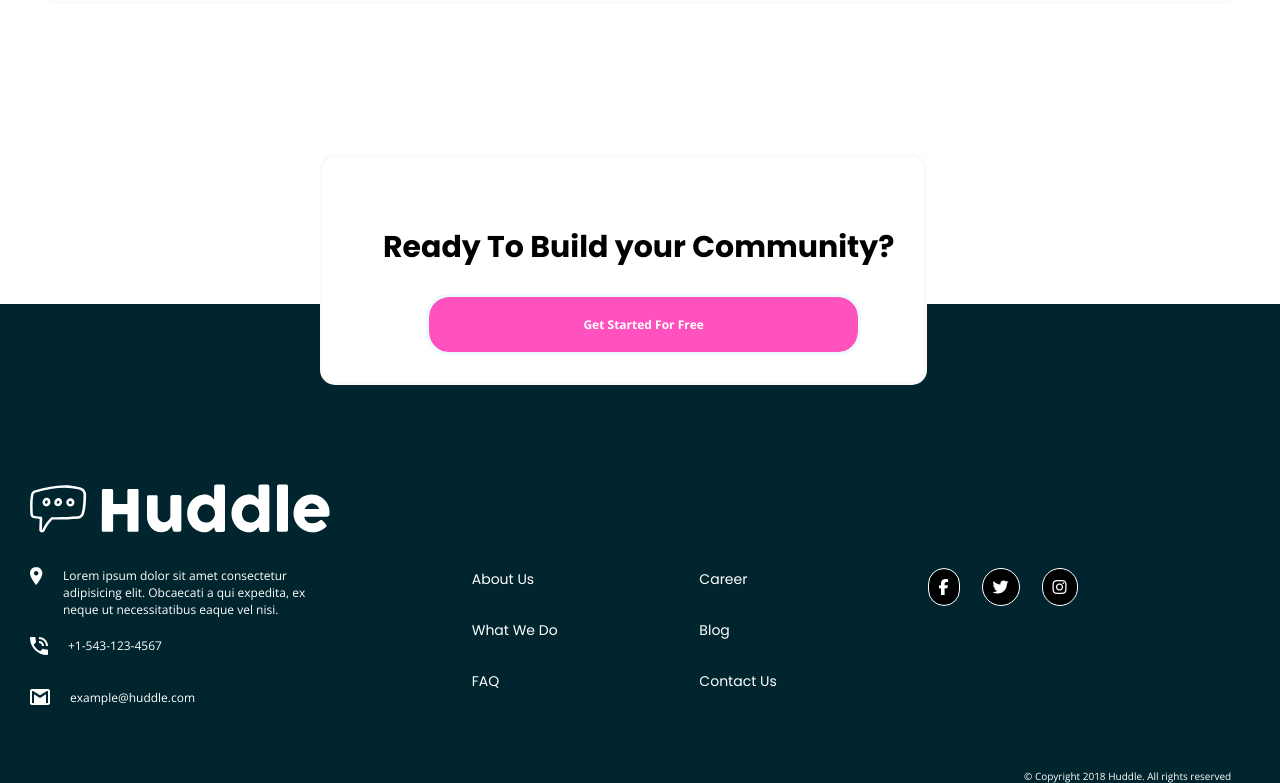
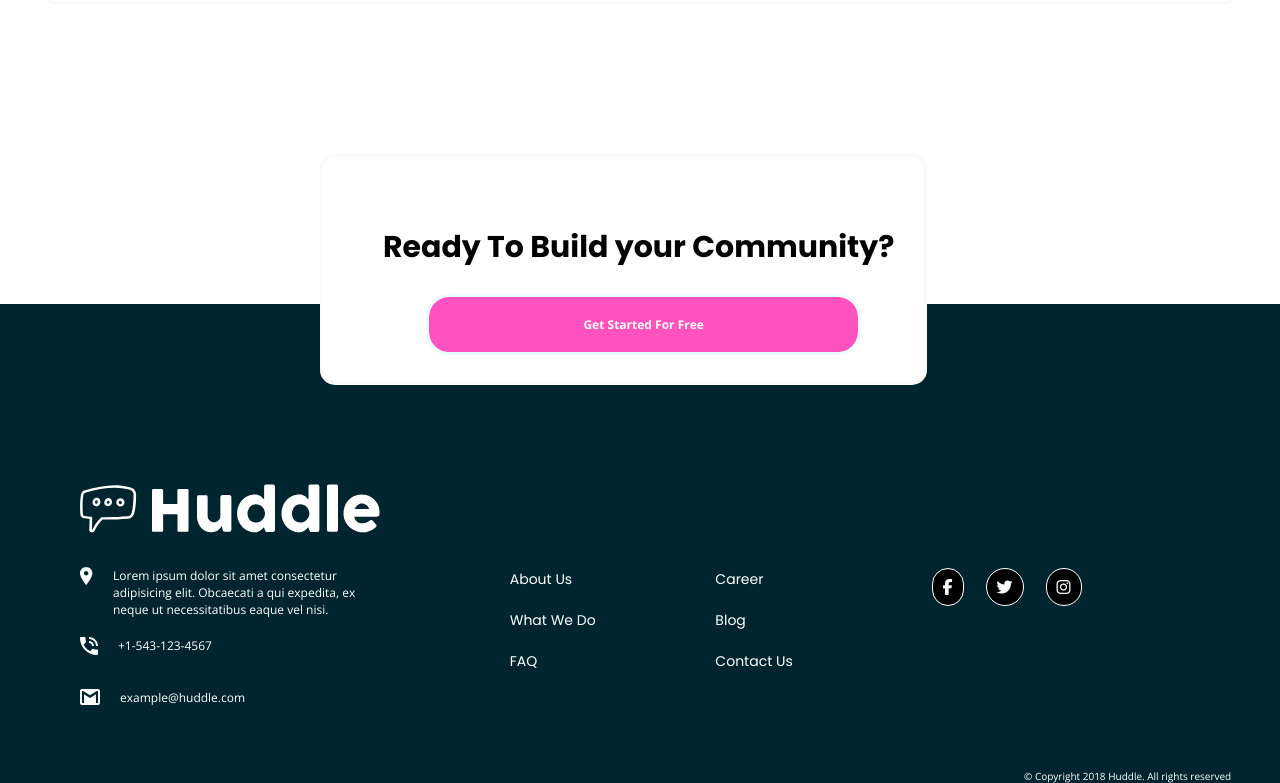
Before and after one commit to Waeyword/Huddle-github.io, a plain HTML site: page index.html in a window 1280 px wide. Shown: the part 1358-2141 px from the top of the page. Drawn offline with nearby package versions, Linux system fonts and the light colour scheme.

Commit message:
still working on footer

```diff
--- a/index.html
+++ b/index.html
@@ -92,7 +92,7 @@
                 </div>
             </div>
             <div class="flexbox-item flexbox-item3">
-                <div class="footer-images footer-text">
+                <div class="footer-images footer-text" style="margin-left: 80px;">
                     <img src="./images/logo-bottom.svg">
                     <br>
                     <div class="footer-image-and-text">
--- a/styles.css
+++ b/styles.css
@@ -190,7 +190,7 @@ body{
     margin-top: 80px;
 }
 .bottom-links{
-    margin-top: 85px;
+    margin-top: 95px;
 }
 
 .bottom-links a{
@@ -200,7 +200,7 @@ body{
     font-size: 14px;
 }
 .footer-link{
-    margin: 30px;
+    margin: 20px;
 }
 .footer-icons{
     margin: 30px;
```
